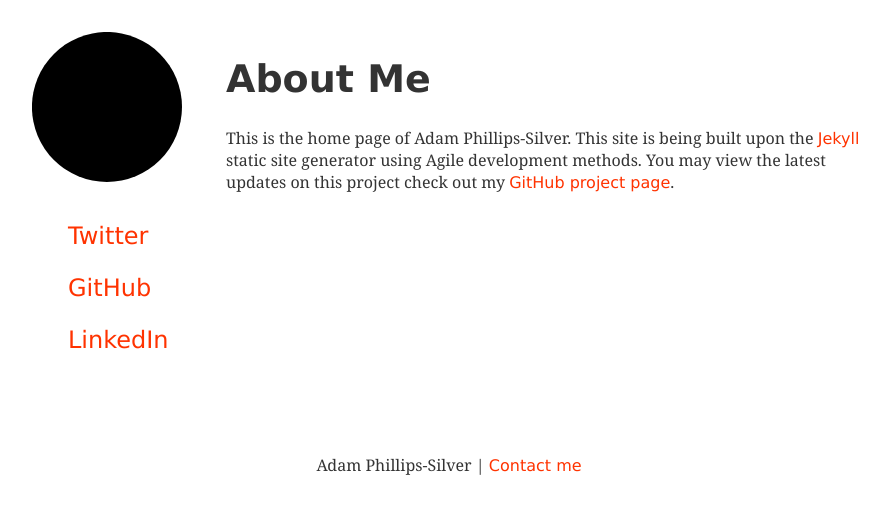
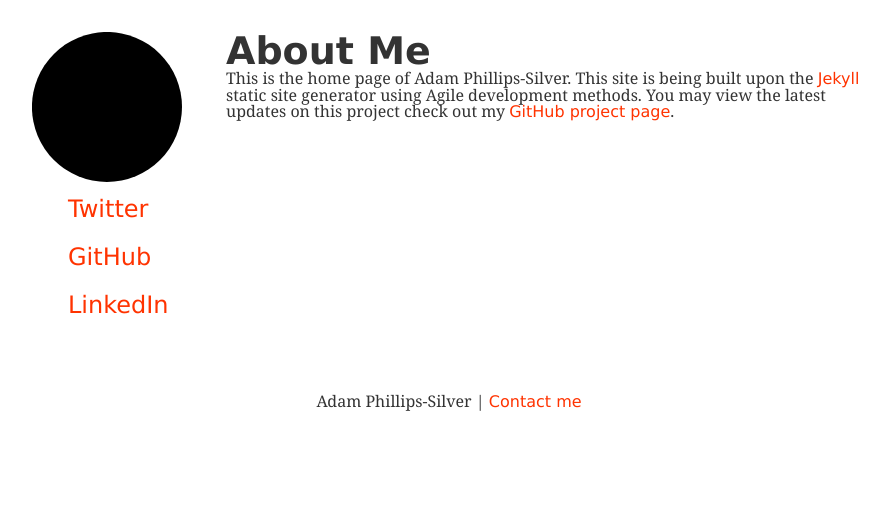
Before and after one commit to Adam-PS/adamphillipssilver, a Jekyll site: the page built from index.html, in a window 1280 px wide. Shown: the top 514 px of the page, without its empty margins (191-1080 px from the left). Built offline with Jekyll 4.4.1, drawn with Linux system fonts in a browser that asks for light colours.

Commit message:
update css and svg links

```diff
--- a/_includes/head.html
+++ b/_includes/head.html
@@ -5,6 +5,6 @@
     <title>{% if page.title %}{{ page.title }}{% else %}{{ site.title }}{% endif %}</title>
 
     <!-- CSS -->
-	<!--<link rel="stylesheet" type="text/css" href="{{ site.baseurl }}/css/reset.css"> -->
+	<link rel="stylesheet" type="text/css" href="/css/reset.css">
     <link rel="stylesheet" type="text/css" href="/css/main.css">
 </head>
--- a/_layouts/default.html
+++ b/_layouts/default.html
@@ -7,8 +7,8 @@
 <body>
 <!-- header -->
 	<header>
-        <object type="image/svg+xml" data="{{ site.baseurl }}/assets/badge.svg" class= "logo" alt="Adam PS logo">
-            <img src="{{ site.baseurl }}/assets/badge.png">
+        <object type="image/svg+xml" data="/assets/badge.svg" class= "logo" alt="Adam PS logo">
+            <img src="/assets/badge.png">
         </object>
     	<ul>
             <li><a href="https://twitter.com/phillipssilver">Twitter</a></li>
```
